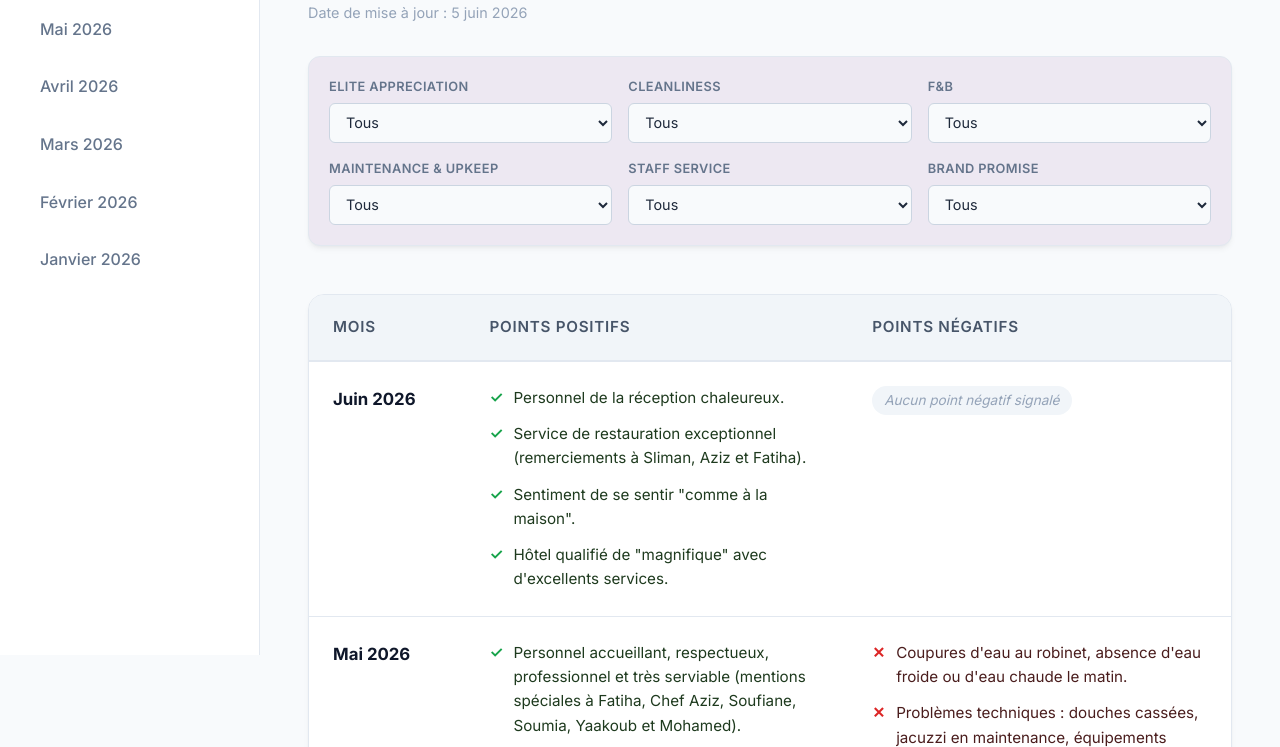
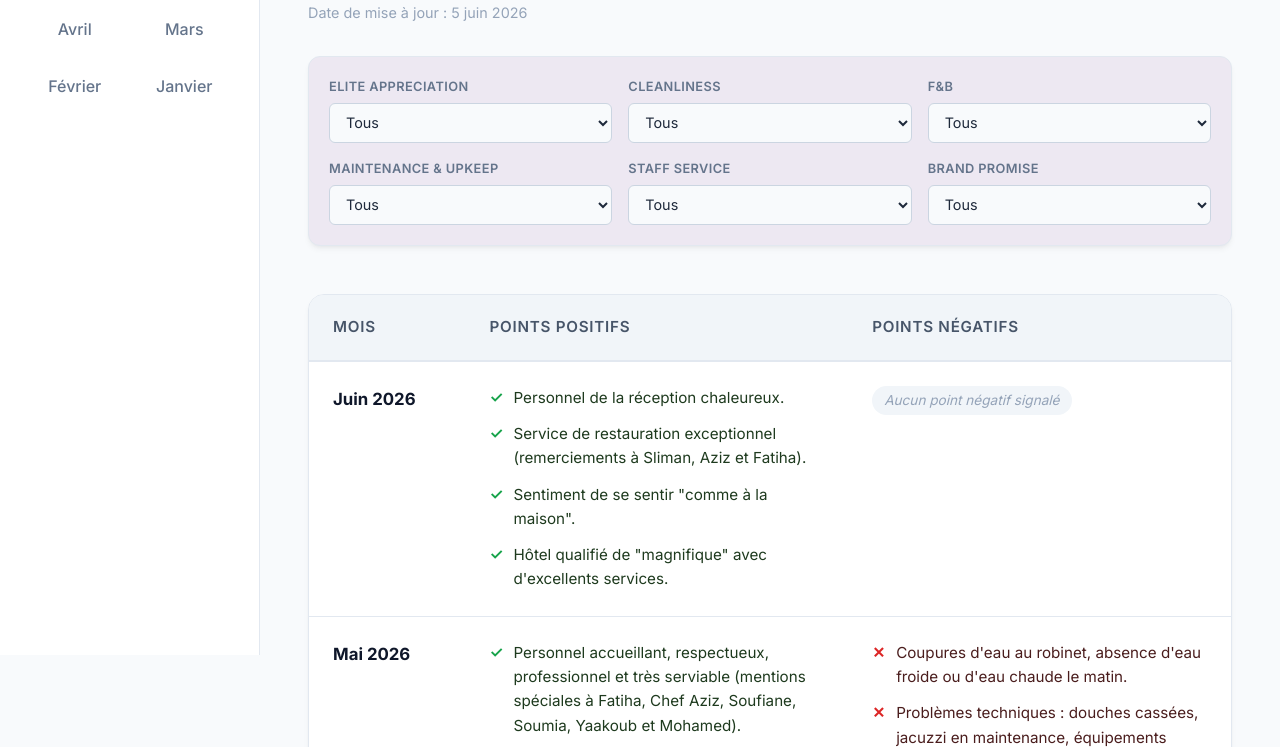
Before and after one commit to Lamia-GitHub/commentairesGSS2026-ORNFP, a plain HTML site: page index.html in a window 1280 px wide. Shown: the part 145-892 px from the top of the page. Drawn offline with Linux system fonts and the light colour scheme.

Commit message:
Update Lateral Navigation
Mise à jour Le titre de la navigation affiche désormais « Navigation 2026 », les noms des mois ne mentionnent plus l'année, et la liste est organisée sur deux colonnes grâce à une grille CSS. Le reste du code, les styles d'origine et la logique de filtrage JavaScript demeurent strictement inchangés.

```diff
--- a/index.html
+++ b/index.html
@@ -64,8 +64,8 @@
 
         .nav-links {
             list-style: none;
-            display: flex;
-            flex-direction: column;
+            display: grid;
+            grid-template-columns: repeat(2, 1fr);
             gap: 0.5rem;
         }
 
@@ -77,6 +77,7 @@
             border-radius: 8px;
             font-weight: 500;
             transition: all 0.2s ease;
+            text-align: center;
         }
 
         .nav-links a:hover {
@@ -311,14 +312,14 @@
 <body>
 
     <nav>
-        <div class="nav-title">Navigation</div>
+        <div class="nav-title">Navigation 2026</div>
         <ul class="nav-links">
-            <li><a href="#juin">Juin 2026</a></li>
-            <li><a href="#mai">Mai 2026</a></li>
-            <li><a href="#avril">Avril 2026</a></li>
-            <li><a href="#mars">Mars 2026</a></li>
-            <li><a href="#fevrier">Février 2026</a></li>
-            <li><a href="#janvier">Janvier 2026</a></li>
+            <li><a href="#juin">Juin</a></li>
+            <li><a href="#mai">Mai</a></li>
+            <li><a href="#avril">Avril</a></li>
+            <li><a href="#mars">Mars</a></li>
+            <li><a href="#fevrier">Février</a></li>
+            <li><a href="#janvier">Janvier</a></li>
         </ul>
     </nav>
 
```
